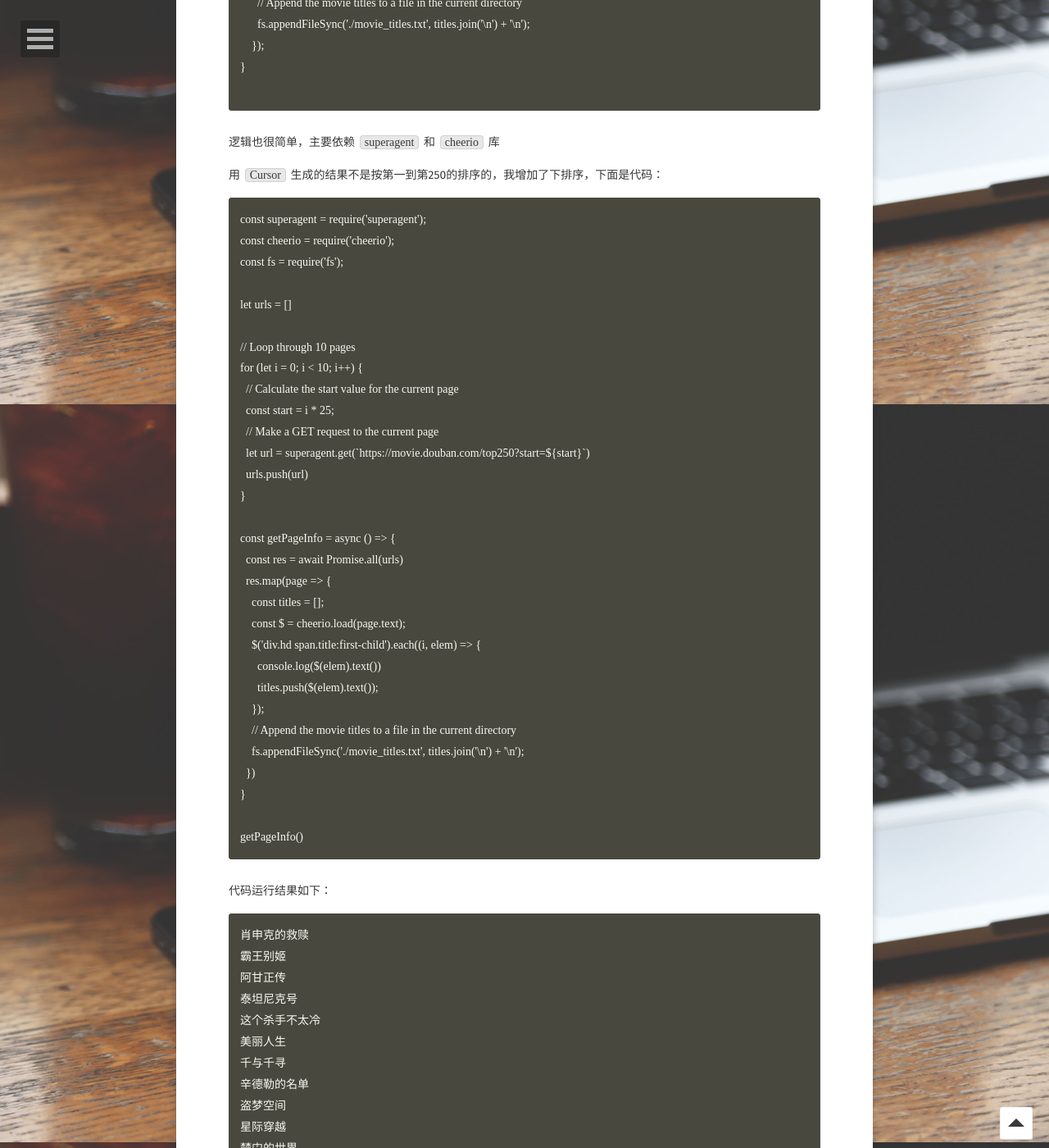
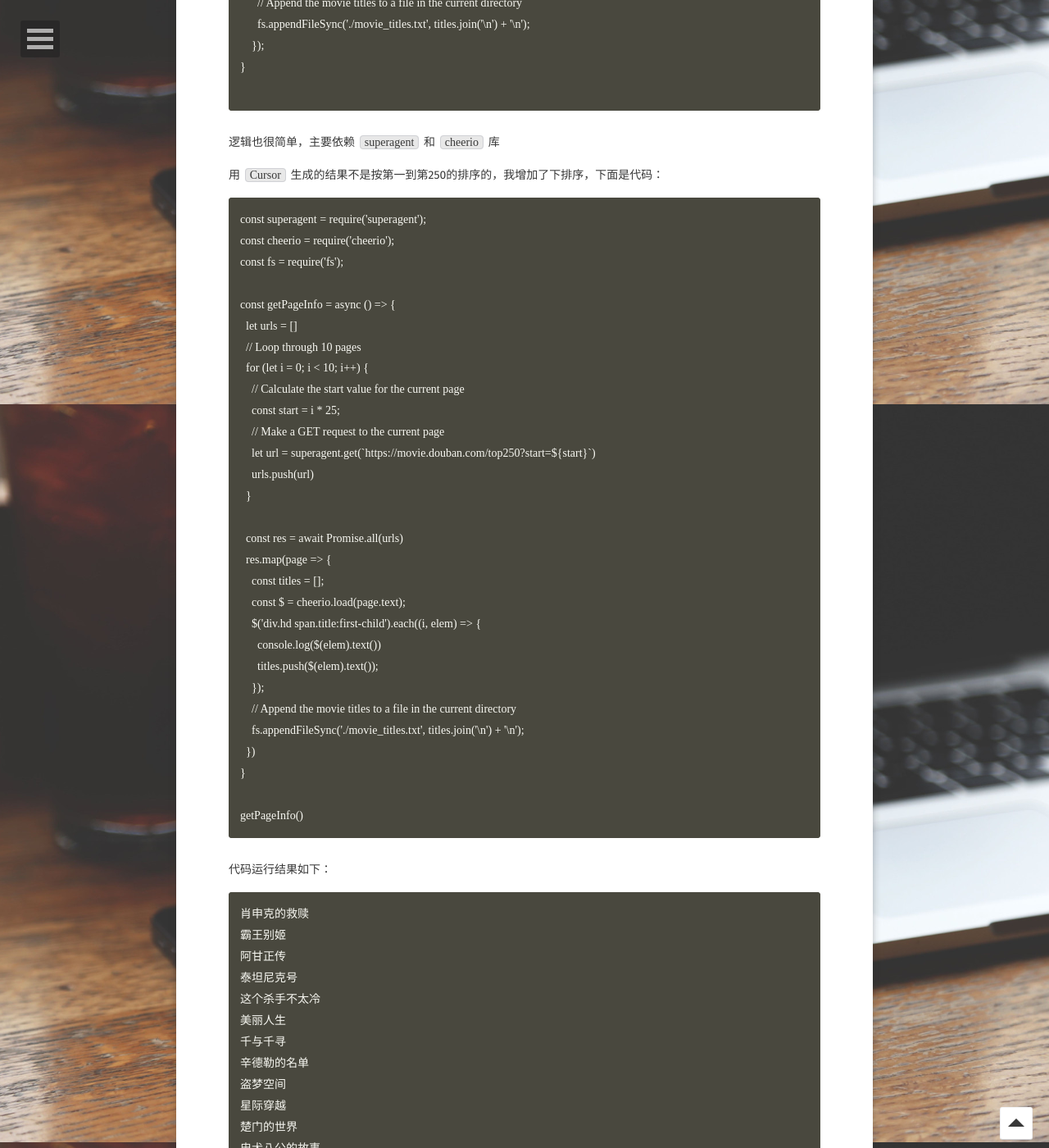
Before and after one commit to tiansn/tiansn.github.io, a Jekyll site: the page built from _posts/2023-04-01-用node.js爬取豆瓣电影top250.md, in a window 1280 px wide and 1400 px high, scrolled down 1307 px. Shown: the whole window at 82% size. Built offline with Jekyll 4.4.1, drawn with Linux system fonts in a browser that asks for light colours; some web fonts are replaced; comment, search, counter and statistics services are not loaded.

Commit message:
优化代码

```diff
--- a/_posts/2023-04-01-用node.js爬取豆瓣电影top250.md
+++ b/_posts/2023-04-01-用node.js爬取豆瓣电影top250.md
@@ -50,18 +50,17 @@
 const cheerio = require('cheerio');
 const fs = require('fs');
 
-let urls = []
+const getPageInfo = async () => {
+  let urls = []
+  // Loop through 10 pages
+  for (let i = 0; i < 10; i++) {
+    // Calculate the start value for the current page
+    const start = i * 25;
+    // Make a GET request to the current page
+    let url = superagent.get(`https://movie.douban.com/top250?start=${start}`)
+    urls.push(url)
+  }
 
-// Loop through 10 pages
-for (let i = 0; i < 10; i++) {
-  // Calculate the start value for the current page
-  const start = i * 25;
-  // Make a GET request to the current page
-  let url = superagent.get(`https://movie.douban.com/top250?start=${start}`)
-  urls.push(url)
-}
-
-const getPageInfo = async () => {
   const res = await Promise.all(urls)
   res.map(page => {
     const titles = [];
```
